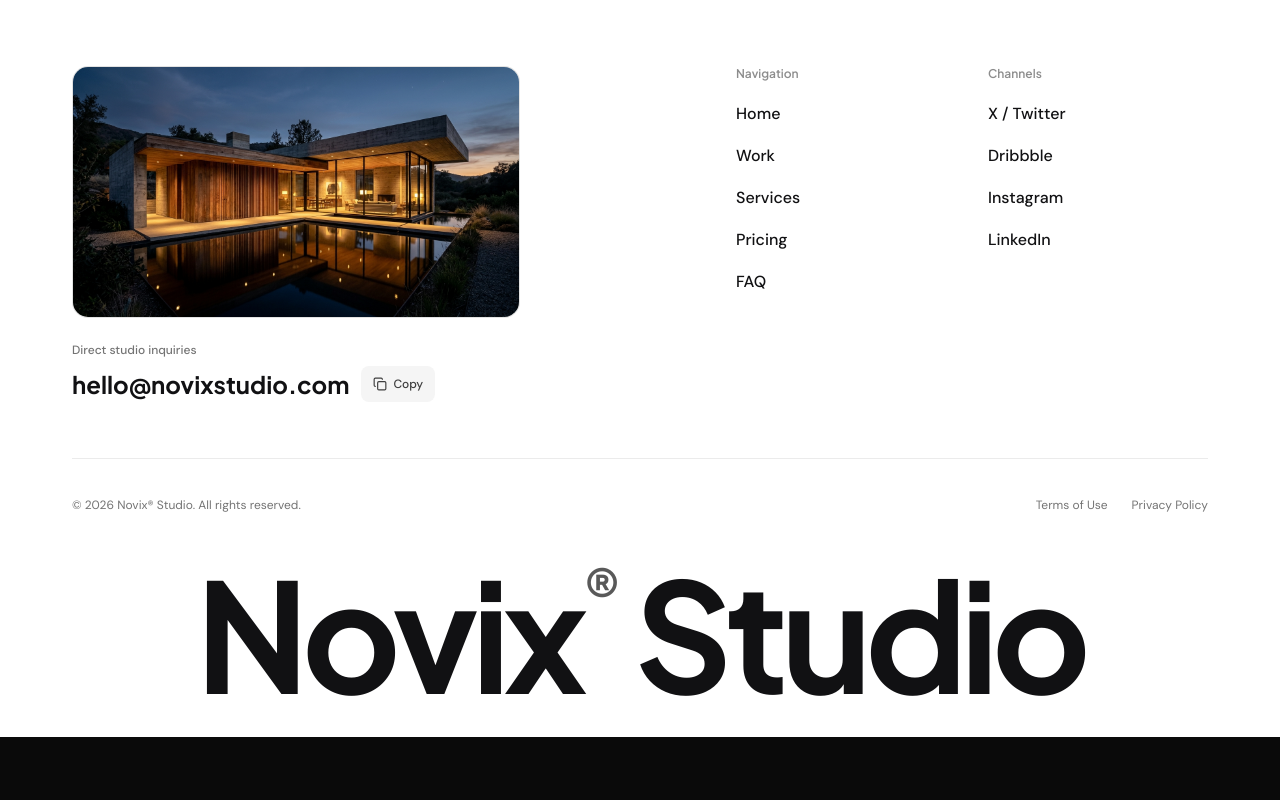
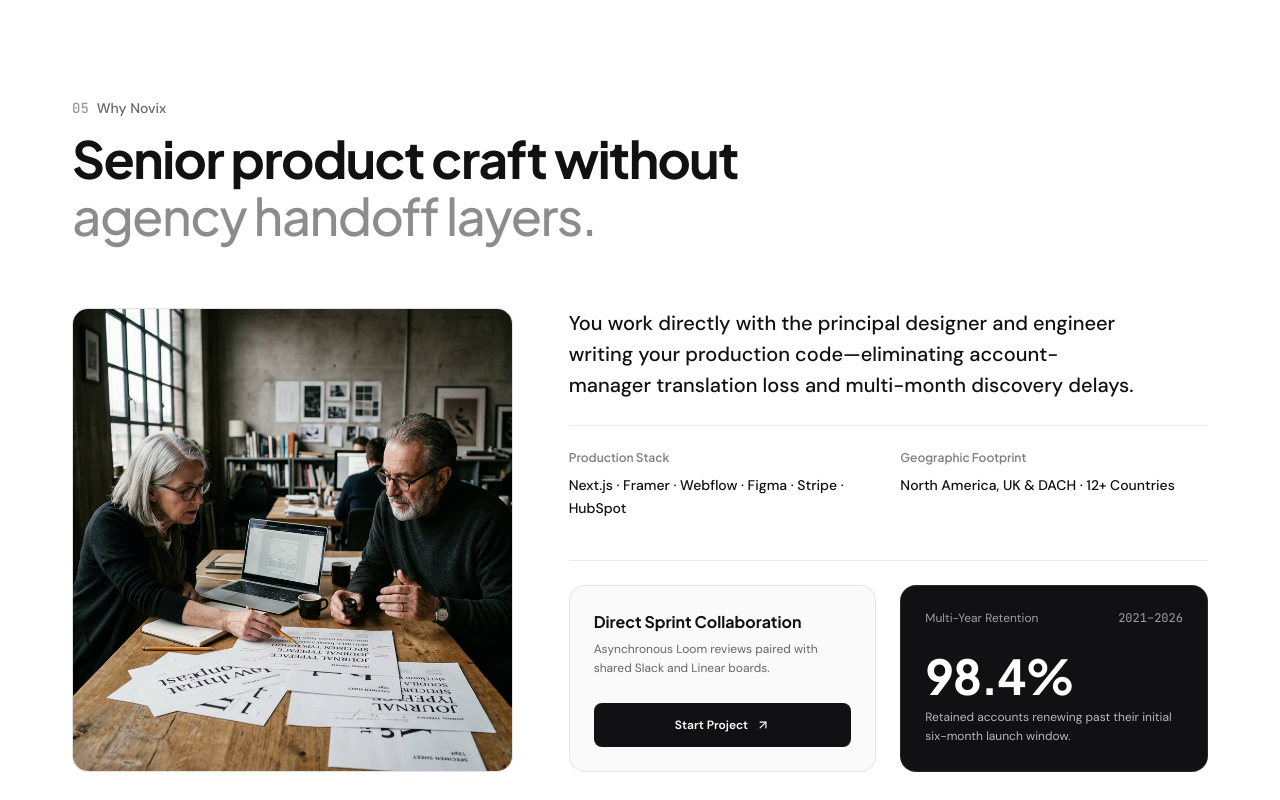
Before and after one commit to ode96-dev/novix-studio, a Next.js app: page / in a window 1280 px wide. Shown: the part 4860-5660 px from the top of the page. Before the commit the page ends 5597 px from the top, so only its background shows below. Built offline with nearby package versions, Linux system fonts and the light colour scheme.

Commit message:
feat: Add WhyChooseUsSection component to highlight project collaboration benefits

```diff
--- a/src/app/page.tsx
+++ b/src/app/page.tsx
@@ -4,6 +4,7 @@ import AboutSection from "@/components/home/about-section";
 import HeroSection from "@/components/home/hero-section";
 import ProcessSection from "@/components/home/process-section";
 import ServicesSection from "@/components/home/services-section";
+import WhyChooseUsSection from "@/components/home/why-choose-us-section";
 import WorkSection from "@/components/home/work-section";
 import ProjectModal from "@/components/project/project-modal";
 import { ProjectModalContext } from "@/types";
@@ -32,6 +33,7 @@ export default function Home() {
         <WorkSection onOpenProjectModal={handleOpenModal} />
         <ServicesSection onOpenProjectModal={handleOpenModal} />
         <ProcessSection onOpenProjectModal={() => handleOpenModal()} />
+        <WhyChooseUsSection onOpenProjectModal={() => handleOpenModal()} />
       </main>
       <ProjectModal
         isOpen={isModalOpen}
--- /dev/null
+++ b/src/components/home/why-choose-us-section.tsx
@@ -0,0 +1,128 @@
+"use client";
+
+import React from "react";
+import { ArrowUpRight } from "lucide-react";
+import ResilientImage from "../images/resilient-image";
+
+interface WhyChooseUsSectionProps {
+  onOpenProjectModal: () => void;
+}
+
+const TOOLCHAIN_ITEMS = [
+  "Next.js",
+  "Framer",
+  "Webflow",
+  "Figma",
+  "Stripe",
+  "HubSpot",
+];
+
+const WhyChooseUsSection = ({
+  onOpenProjectModal,
+}: WhyChooseUsSectionProps) => {
+  return (
+    <section
+      id="why-choose-us"
+      className="bg-white text-[#111113] py-20 lg:py-28 border-b border-black/8"
+    >
+      <div className="max-w-300 mx-auto px-4 sm:px-6 lg:px-8">
+        <div className="max-w-2xl space-y-3 mb-14 lg:mb-16">
+          <p className="text-sm font-medium text-black/60">
+            <span className="font-mono-tabular text-black/40 mr-2">05</span>
+            Why Novix
+          </p>
+          <h2
+            id="why-choose-title"
+            className="font-display text-[clamp(2rem,4vw,3.25rem)] leading-[1.12] font-bold tracking-[-0.03em] text-[#111113] text-balance"
+          >
+            Senior product craft without{" "}
+            <span className="text-black/45 font-medium">
+              agency handoff layers.
+            </span>
+          </h2>
+        </div>
+
+        <div className="grid grid-cols-1 lg:grid-cols-12 gap-10 lg:gap-14 items-stretch">
+          <div className="lg:col-span-5 rounded-2xl overflow-hidden border border-black/8 bg-neutral-100 min-h-85">
+            <ResilientImage
+              src={"/images/studio_team_editorial_1795217715822.jpg"}
+              alt="Senior Novix designers reviewing typography proofs at oak architectural studio table"
+              className="w-full h-full object-cover"
+              fallbackTitle="Novix Studio Team"
+              darkFallback={false}
+            />
+          </div>
+
+          <div className="lg:col-span-7 flex flex-col justify-between gap-10">
+            <div className="space-y-6">
+              <p className="text-lg sm:text-xl text-[#111113] leading-[1.55] font-medium text-balance">
+                You work directly with the principal designer and engineer
+                writing your production code—eliminating account-manager
+                translation loss and multi-month discovery delays.
+              </p>
+
+              <div className="grid grid-cols-1 sm:grid-cols-2 gap-6 pt-6 border-t border-black/8">
+                <div>
+                  <h3 className="text-xs font-semibold text-black/50 mb-2">
+                    Production Stack
+                  </h3>
+                  <p className="text-sm font-medium text-[#111113] leading-relaxed">
+                    {TOOLCHAIN_ITEMS.join(" · ")}
+                  </p>
+                </div>
+                <div>
+                  <h3 className="text-xs font-semibold text-black/50 mb-2">
+                    Geographic Footprint
+                  </h3>
+                  <p className="text-sm font-medium text-[#111113] leading-relaxed">
+                    North America, UK &amp; DACH · 12+ Countries
+                  </p>
+                </div>
+              </div>
+            </div>
+
+            <div className="grid grid-cols-1 sm:grid-cols-2 gap-6 pt-6 border-t border-black/8">
+              <div className="p-6 rounded-2xl bg-[#fafafa] border border-black/8 flex flex-col justify-between gap-6">
+                <div>
+                  <h3 className="font-display text-base font-bold text-[#111113]">
+                    Direct Sprint Collaboration
+                  </h3>
+                  <p className="text-xs text-black/60 leading-relaxed mt-1.5">
+                    Asynchronous Loom reviews paired with shared Slack and
+                    Linear boards.
+                  </p>
+                </div>
+                <button
+                  type="button"
+                  onClick={onOpenProjectModal}
+                  className="inline-flex items-center justify-center gap-2 min-h-11 px-4 py-2.5 bg-[#111113] hover:bg-black text-white text-xs font-semibold rounded-lg transition-colors duration-150 whitespace-nowrap shrink-0 cursor-pointer focus-visible:outline-2 focus-visible:outline-offset-2 focus-visible:outline-[#ff3b30]"
+                >
+                  <span>Start Project</span>
+                  <ArrowUpRight className="w-3.5 h-3.5" aria-hidden="true" />
+                </button>
+              </div>
+
+              <div className="p-6 rounded-2xl bg-[#111113] text-white border border-white/10 flex flex-col justify-between gap-6">
+                <div className="flex items-center justify-between text-xs text-white/60">
+                  <span>Multi-Year Retention</span>
+                  <span className="font-mono-tabular">2021–2026</span>
+                </div>
+                <div>
+                  <p className="font-display text-4xl sm:text-5xl font-bold tracking-tight text-white tabular-nums">
+                    98.4%
+                  </p>
+                  <p className="text-xs text-white/70 leading-relaxed mt-2">
+                    Retained accounts renewing past their initial six-month
+                    launch window.
+                  </p>
+                </div>
+              </div>
+            </div>
+          </div>
+        </div>
+      </div>
+    </section>
+  );
+};
+
+export default WhyChooseUsSection;
```
